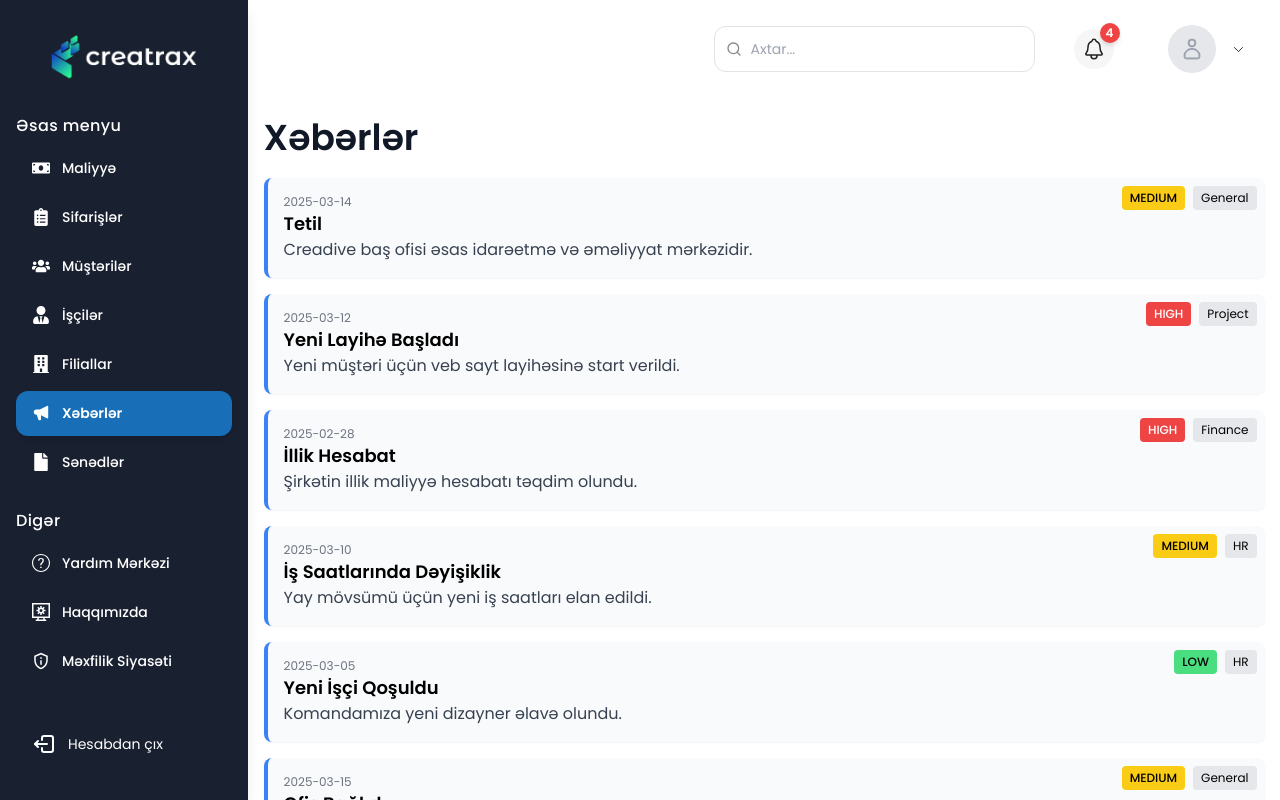
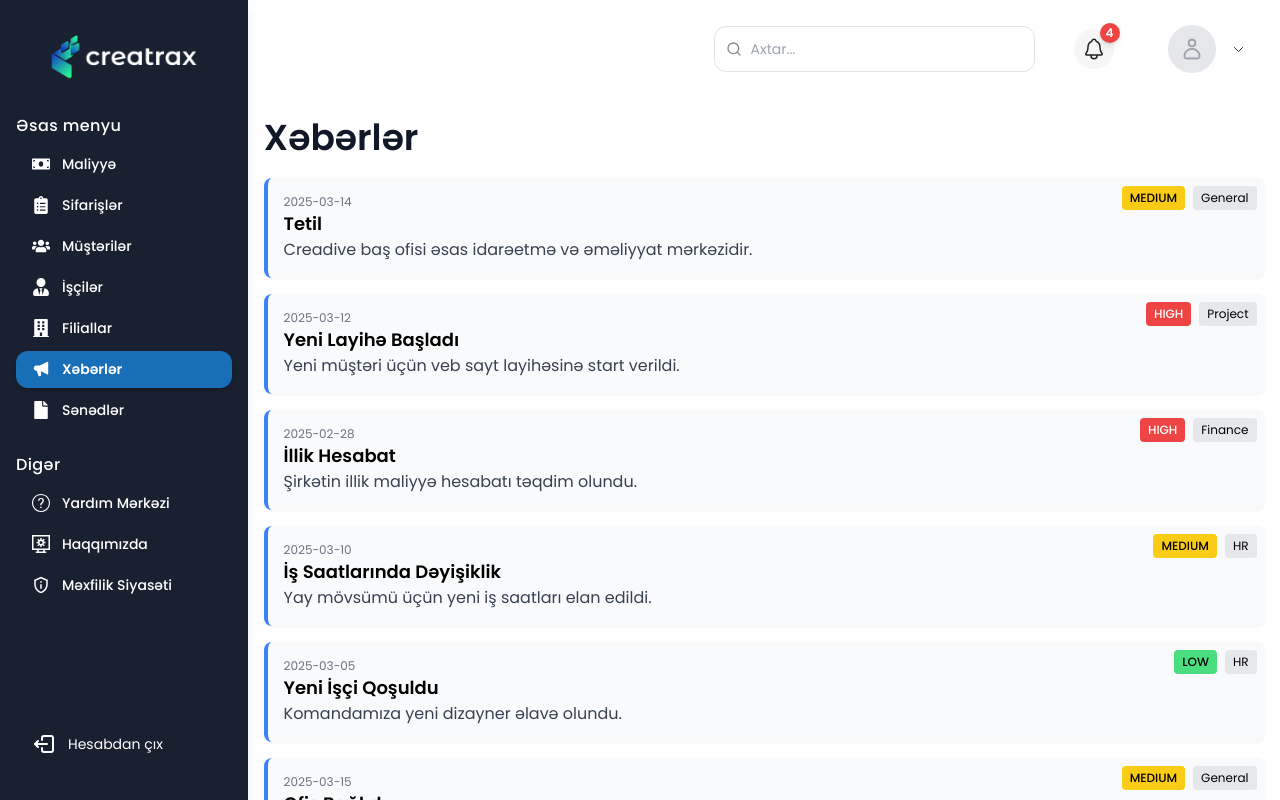
Before and after one commit to nihad-xalq/creatrax, a Next.js app: page /app/announcements in a window 1280 px wide. Built offline with nearby package versions, Linux system fonts and the light colour scheme.

Commit message:
Reduce gap between nav items

```diff
--- a/src/components/semantic/Navbar.tsx
+++ b/src/components/semantic/Navbar.tsx
@@ -80,7 +80,7 @@ export const Navbar = () => {
                 <li key={title}>
                   <Link
                     href={href}
-                    className={`flex items-center gap-3 w-full text-white text-[14px] font-[500] py-3 px-4 rounded-[12px] transition ${
+                    className={`flex items-center gap-3 w-full text-white text-[14px] font-[500] py-2 px-4 rounded-[12px] transition ${
                       isActive
                         ? "bg-[rgba(24,111,184,1)] font-semibold shadow-md hover:bg-none"
                         : "hover:bg-white/10"
```
